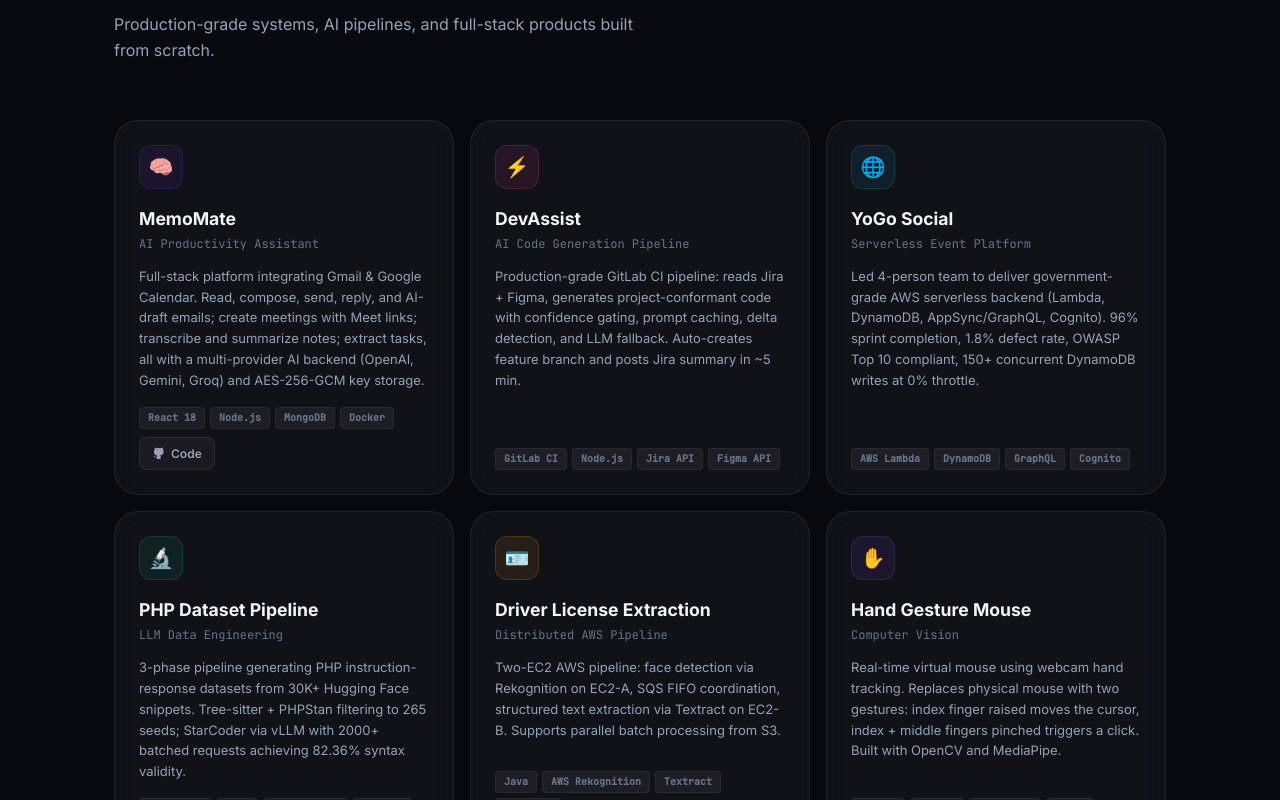
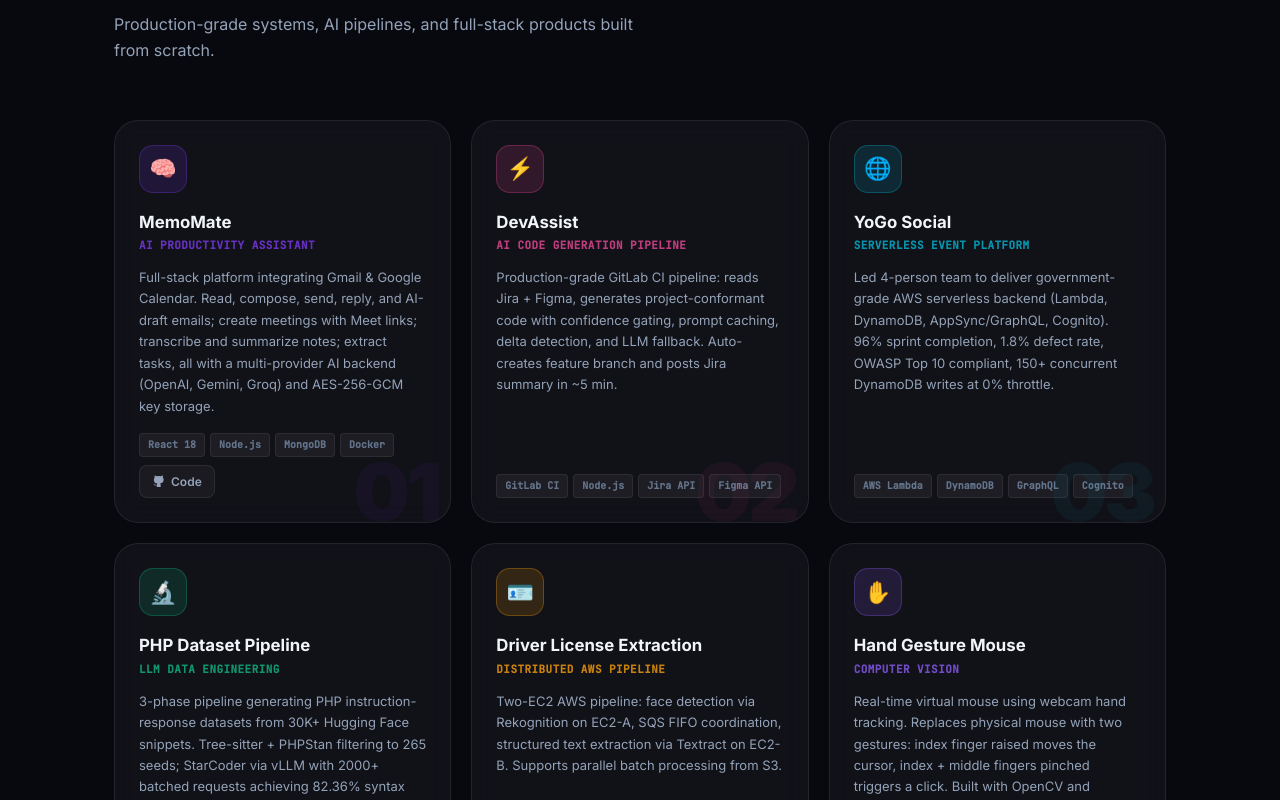
Before and after one commit to sruthivellore/portfolio, a React (Vite) app: page / in a window 1280 px wide. Shown: the part 4140-4940 px from the top of the page. Built offline with nearby package versions, Linux system fonts and the light colour scheme.

Commit message:
Redesign project cards: numbered bg, color tint on hover, icon glow, animated stripe

```diff
--- a/src/App.css
+++ b/src/App.css
@@ -537,7 +537,7 @@ section { padding: 96px 0; }
 .projects-bento {
   display: grid;
   grid-template-columns: repeat(3, 1fr);
-  gap: 16px;
+  gap: 20px;
 }
 .project-card {
   border-radius: var(--radius-lg);
@@ -547,44 +547,75 @@ section { padding: 96px 0; }
   padding: 24px;
   display: flex;
   flex-direction: column;
-  transition: all 0.25s;
+  transition: all 0.3s cubic-bezier(0.4, 0, 0.2, 1);
   position: relative;
   overflow: hidden;
 }
+/* faded number in background */
+.project-card::after {
+  content: attr(data-index);
+  position: absolute;
+  bottom: -10px;
+  right: 12px;
+  font-size: 80px;
+  font-weight: 900;
+  color: var(--card-accent, var(--purple));
+  opacity: 0.06;
+  line-height: 1;
+  pointer-events: none;
+  transition: opacity 0.3s;
+  font-family: var(--font);
+  letter-spacing: -4px;
+}
+/* colored top stripe */
 .project-card::before {
   content: '';
   position: absolute;
   top: 0; left: 0; right: 0;
-  height: 2px;
+  height: 3px;
   background: var(--card-accent, var(--grad));
-  opacity: 0;
-  transition: opacity 0.2s;
+  transform: scaleX(0);
+  transform-origin: left;
+  transition: transform 0.35s cubic-bezier(0.4, 0, 0.2, 1);
 }
-.project-card:hover { background: var(--glass-hover); border-color: var(--border-hover); transform: translateY(-3px); box-shadow: 0 16px 48px rgba(0,0,0,0.3); }
-.project-card:hover::before { opacity: 1; }
+.project-card:hover {
+  border-color: var(--card-accent, var(--border-hover));
+  transform: translateY(-4px);
+  box-shadow: 0 20px 60px rgba(0,0,0,0.35), 0 0 0 1px var(--card-accent, transparent);
+  background: rgba(255,255,255,0.06);
+}
+.project-card:hover::before { transform: scaleX(1); }
+.project-card:hover::after { opacity: 0.1; }
 .project-icon {
-  width: 44px; height: 44px;
-  border-radius: 12px;
+  width: 48px; height: 48px;
+  border-radius: 14px;
   display: flex; align-items: center; justify-content: center;
-  font-size: 20px;
+  font-size: 22px;
   margin-bottom: 16px;
-  background: var(--glass);
-  border: 1px solid var(--border);
+  background: color-mix(in srgb, var(--card-accent, var(--purple)) 15%, transparent);
+  border: 1px solid color-mix(in srgb, var(--card-accent, var(--purple)) 30%, transparent);
+  transition: transform 0.2s;
 }
-.project-name { font-size: 1.1rem; font-weight: 700; margin-bottom: 2px; }
-.project-subtitle { font-size: 12px; color: var(--text-muted); margin-bottom: 12px; font-family: var(--mono); }
-.project-desc { font-size: 13px; color: var(--text-soft); line-height: 1.6; flex: 1; margin-bottom: 16px; }
+.project-card:hover .project-icon { transform: scale(1.08); }
+.project-name { font-size: 1.05rem; font-weight: 700; margin-bottom: 2px; }
+.project-subtitle { font-size: 11px; color: var(--card-accent, var(--text-muted)); margin-bottom: 12px; font-family: var(--mono); font-weight: 600; letter-spacing: 0.04em; text-transform: uppercase; opacity: 0.8; }
+.project-desc { font-size: 13px; color: var(--text-soft); line-height: 1.65; flex: 1; margin-bottom: 16px; }
 .project-footer { display: flex; justify-content: space-between; align-items: center; flex-wrap: wrap; gap: 8px; }
 .project-tech { display: flex; flex-wrap: wrap; gap: 5px; }
 .project-tech-tag {
-  padding: 2px 8px;
+  padding: 3px 8px;
   border-radius: 4px;
   font-size: 10px;
   font-weight: 600;
   font-family: var(--mono);
   background: rgba(255,255,255,0.05);
   color: var(--text-muted);
-  border: 1px solid rgba(255,255,255,0.06);
+  border: 1px solid rgba(255,255,255,0.07);
+  transition: all 0.2s;
+}
+.project-card:hover .project-tech-tag {
+  background: color-mix(in srgb, var(--card-accent, var(--purple)) 10%, transparent);
+  color: var(--text-soft);
 }
 .project-link {
   display: flex; align-items: center; gap: 6px;
--- a/src/components/Projects.jsx
+++ b/src/components/Projects.jsx
@@ -26,7 +26,7 @@ export default function Projects() {
         </div>
         <div className="projects-bento">
           {DATA.projects.map((p, i) => (
-            <ProjectCard key={p.name} project={p} delay={i + 1} />
+            <ProjectCard key={p.name} project={p} index={i + 1} delay={(i % 3) + 1} />
           ))}
         </div>
       </div>
@@ -34,15 +34,18 @@ export default function Projects() {
   )
 }
 
-function ProjectCard({ project, delay }) {
+function ProjectCard({ project, index, delay }) {
   const ref = useScrollReveal()
+  const num = String(index).padStart(2, '0')
+
   return (
     <div
       ref={ref}
-      className={`project-card reveal reveal-delay-${Math.min(delay, 4)}`}
+      className={`project-card reveal reveal-delay-${delay}`}
       style={{ '--card-accent': project.color }}
+      data-index={num}
     >
-      <div className="project-icon" style={{ background: `${project.color}18`, borderColor: `${project.color}30` }}>
+      <div className="project-icon">
         {ICONS[project.name] || '🔧'}
       </div>
       <div className="project-name">{project.name}</div>
@@ -50,7 +53,7 @@ function ProjectCard({ project, delay }) {
       <p className="project-desc">{project.description}</p>
       <div className="project-footer">
         <div className="project-tech">
-          {project.tech.slice(0, project.featured ? 6 : 4).map(t => (
+          {project.tech.slice(0, 4).map(t => (
             <span key={t} className="project-tech-tag">{t}</span>
           ))}
         </div>
```
